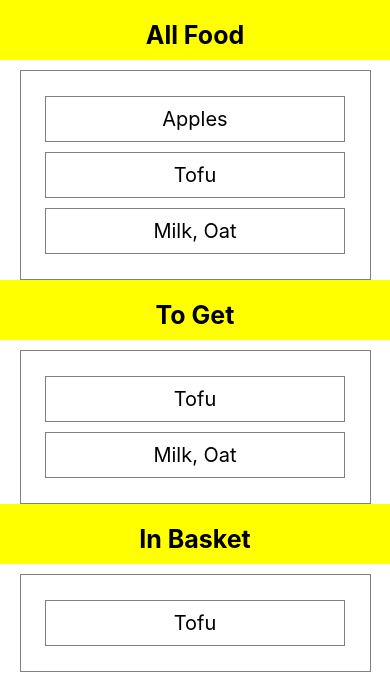
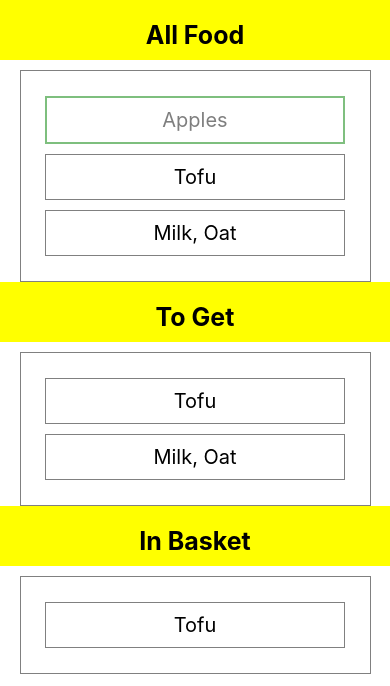
Before and after one commit to EonMcC/tapashop, a React Native app: screen / in a window 390 px wide. Shown: the top 686 px of the page. Built offline with nearby package versions, Linux system fonts and the light colour scheme.

Commit message:
Highlight food that is on the to get list

```diff
--- a/components/FoodCard.js
+++ b/components/FoodCard.js
@@ -3,7 +3,7 @@ import { View, Text, StyleSheet } from "react-native";
 
 const FoodCard = ({ food }) => {
   return (
-    <View style={styles.card}>
+    <View style={food.toGet ? styles.card : styles.cardCheck}>
       <Text style={styles.cardText}>{food.name}</Text>
     </View>
   );
@@ -19,6 +19,16 @@ const styles = StyleSheet.create({
     padding: 10,
     margin: 5,
   },
+  cardCheck: {
+    borderColor: "green",
+    width: 300,
+    borderWidth: 2,
+    justifyContent: "center",
+    alignItems: "center",
+    padding: 10,
+    margin: 5,
+    opacity: 0.5,
+  },
   cardText: {
     fontSize: 20,
   },
```
